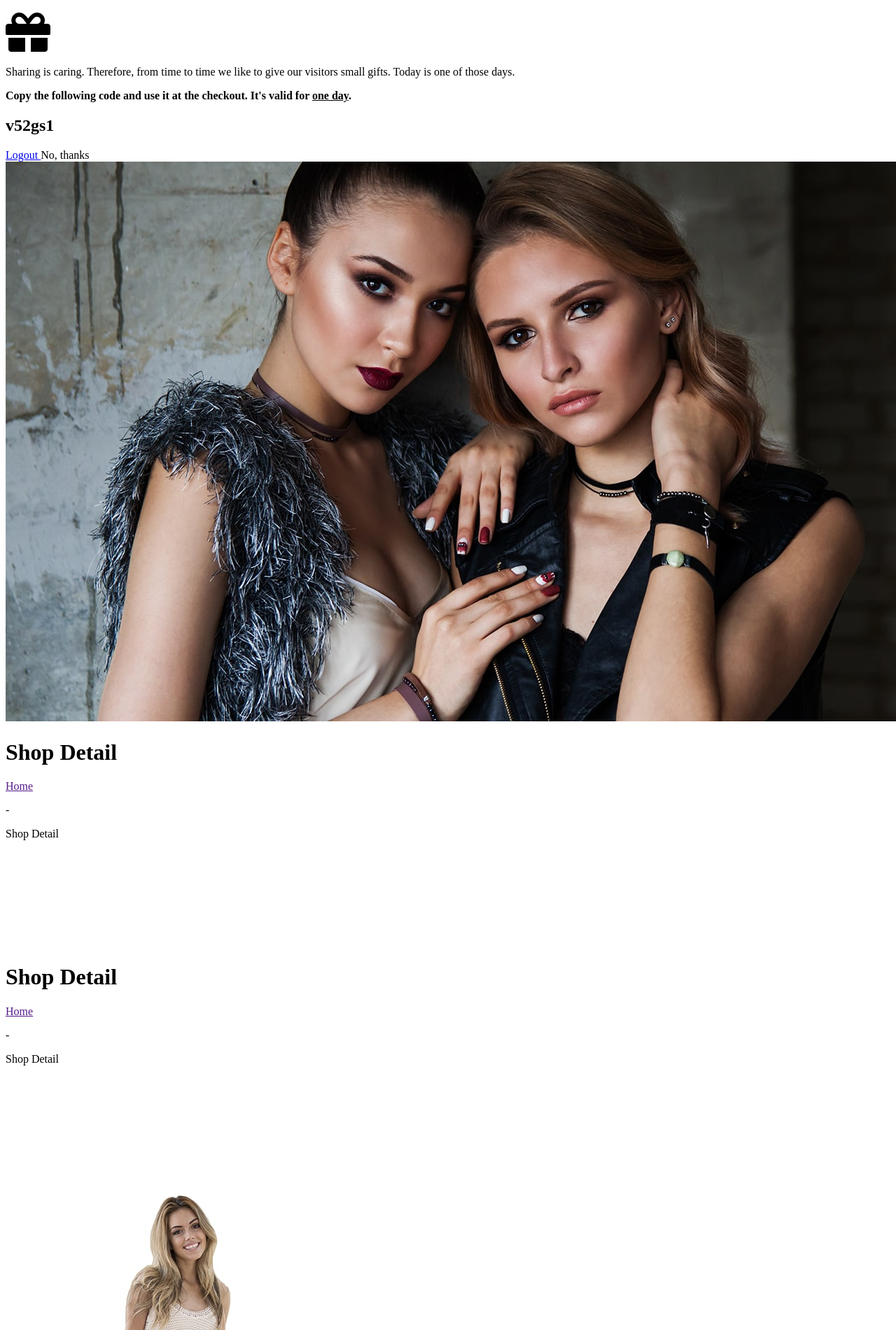
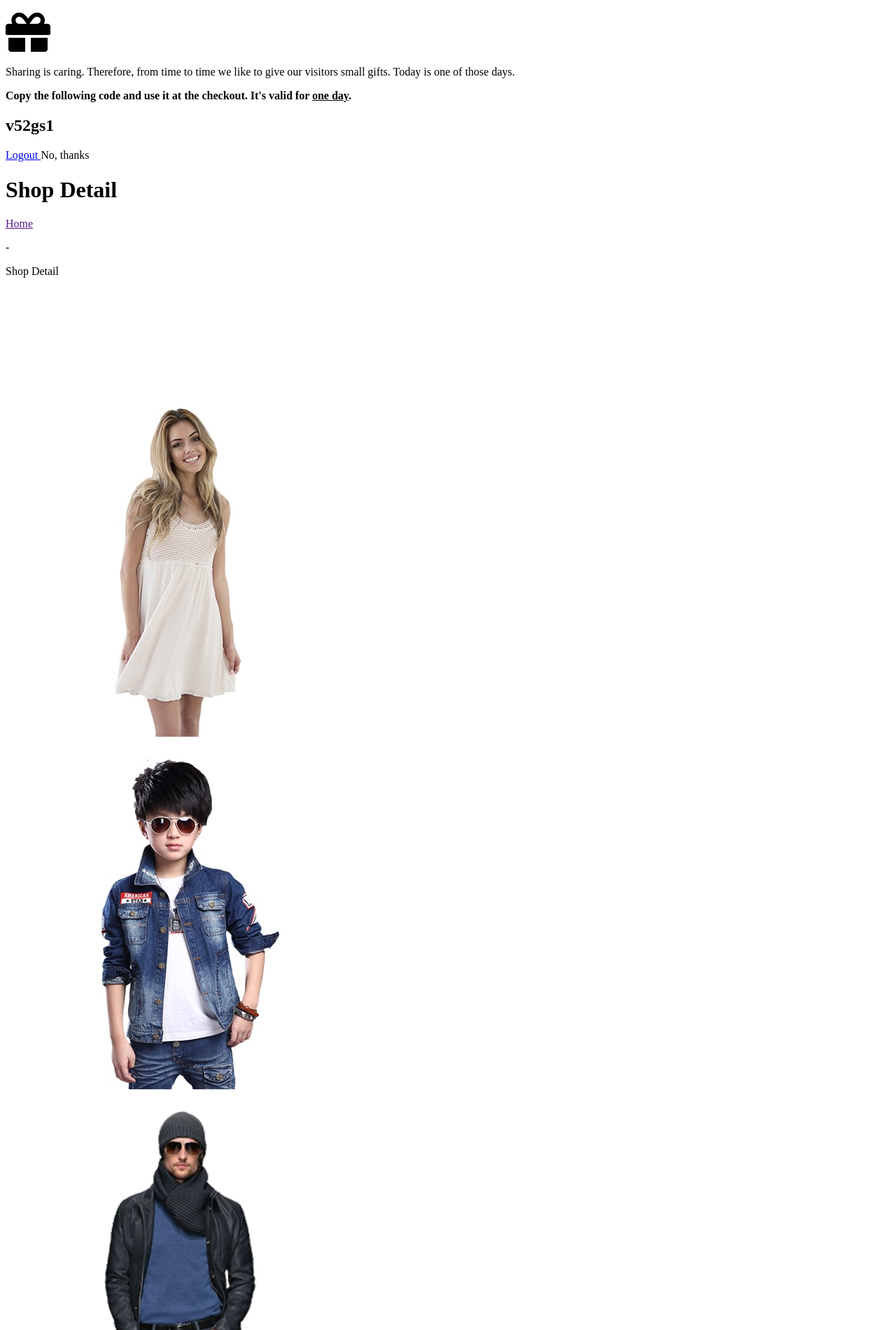
Before and after one commit to sandip2505/eCommerce, a PHP site: the page made by application/views/detail.php in a window 1280 px wide; the page is wider, and only the part inside the window is pictured. Shown: the part 1482-3383 px from the top of that part at 70% size. Run offline with PHP 8.4, Linux system fonts and the light colour scheme; the template is opened without the code that fills it, so the values that code supplies are empty; some libraries are stand-ins or nearby versions.

Commit message:
add some thing

```diff
--- a/application/views/cart.php
+++ b/application/views/cart.php
@@ -13,7 +13,7 @@
         <div class="d-flex flex-column align-items-center justify-content-center" style="min-height: 300px">
             <h1 class="font-weight-semi-bold text-uppercase mb-3">Shopping Cart</h1>
             <div class="d-inline-flex">
-                <p class="m-0"><a href="">Home</a></p>
+                <p class="m-0"><a href="<?php route(''); ?>">Home</a></p>
                 <p class="m-0 px-2">-</p>
                 <p class="m-0">Shopping Cart</p>
             </div>
--- a/application/views/checkout.php
+++ b/application/views/checkout.php
@@ -12,7 +12,7 @@
         <div class="d-flex flex-column align-items-center justify-content-center" style="min-height: 300px">
             <h1 class="font-weight-semi-bold text-uppercase mb-3">Checkout</h1>
             <div class="d-inline-flex">
-                <p class="m-0"><a href="">Home</a></p>
+                <p class="m-0"><a href="<?php route(''); ?>">Home</a></p>
                 <p class="m-0 px-2">-</p>
                 <p class="m-0">Checkout</p>
             </div>
--- a/application/views/components/head.php
+++ b/application/views/components/head.php
@@ -20,3 +20,9 @@
 
     <!-- Customized Bootstrap Stylesheet -->
     <?php linkCSS("assets/css/style.css"); ?>
+    <style type="text/css">
+
+        .error{
+            color: red;
+        }
+    </style>
--- a/application/views/contact.php
+++ b/application/views/contact.php
@@ -13,12 +13,14 @@
         <div class="d-flex flex-column align-items-center justify-content-center" style="min-height: 300px">
             <h1 class="font-weight-semi-bold text-uppercase mb-3">Contact Us</h1>
             <div class="d-inline-flex">
-                <p class="m-0"><a href="">Home</a></p>
+                <p class="m-0"><a href="<?php route(''); ?>">Home</a></p>
                 <p class="m-0 px-2">-</p>
                 <p class="m-0">Contact</p>
             </div>
         </div>
     </div>
+
+
 
     <!-- Page Header End -->
     <!-- Contact Start -->
--- a/application/views/detail.php
+++ b/application/views/detail.php
@@ -7,22 +7,8 @@
 
 <body>
    <?php include "components/header.php"; ?>
-    <img class="img-fluid" src="public\assets/img/carousel-1.jpg" alt="Image">
+    <!-- <img class="img-fluid" src="../public\assets/img/carousel-1.jpg" alt="Image"> -->
 
-
-    <!-- Page Header Start -->
-    <div class="container-fluid bg-secondary mb-5">
-        <div class="d-flex flex-column align-items-center justify-content-center" style="min-height: 300px">
-            <h1 class="font-weight-semi-bold text-uppercase mb-3">Shop Detail</h1>
-            <div class="d-inline-flex">
-                <p class="m-0"><a href="">Home</a></p>
-                <p class="m-0 px-2">-</p>
-                <p class="m-0">Shop Detail</p>
-            </div>
-        </div>
-    </div>
-
-    <!-- Page Header End -->
 
       <!-- Page Header Start -->
     <div class="container-fluid bg-secondary mb-5">
@@ -39,22 +25,22 @@
 
 
     <!-- Shop Detail Start -->
-    <div class="container-fluid py-5">
+    <div class="container-fluid py-4">
         <div class="row px-xl-5">
-            <div class="col-lg-5 pb-5">
+            <div class="col-lg-5 pb-4">
                 <div id="product-carousel" class="carousel slide" data-ride="carousel">
                     <div class="carousel-inner border">
                         <div class="carousel-item active">
-                            <img class="w-100 h-100" src="public\assets/img/product-1.jpg" alt="Image">
+                            <img class="w-100 h-100" src="../public\assets/img/product-1.jpg" alt="Image">
                         </div>
                         <div class="carousel-item">
-                            <img class="w-100 h-100" src="img/product-2.jpg" alt="Image">
+                            <img class="w-100 h-100" src="../public\assets/img/product-2.jpg" alt="Image">
                         </div>
                         <div class="carousel-item">
-                            <img class="w-100 h-100" src="img/product-3.jpg" alt="Image">
+                            <img class="w-100 h-100" src="../public\assets/img/product-3.jpg" alt="Image">
                         </div>
                         <div class="carousel-item">
-                            <img class="w-100 h-100" src="img/product-4.jpg" alt="Image">
+                            <img class="w-100 h-100" src="../public\assets/img/product-4.jpg" alt="Image">
                         </div>
                     </div>
                     <a class="carousel-control-prev" href="#product-carousel" data-slide="prev">
@@ -66,7 +52,7 @@
                 </div>
             </div>
 
-            <div class="col-lg-7 pb-5">
+            <div class="col-lg-7 pb-4">
                 <h3 class="font-weight-semi-bold">Colorful Stylish Shirt</h3>
                 <div class="d-flex mb-3">
                     <div class="text-primary mr-2">
@@ -221,7 +207,7 @@
                             <div class="col-md-6">
                                 <h4 class="mb-4">1 review for "Colorful Stylish Shirt"</h4>
                                 <div class="media mb-4">
-                                    <img src="img/user.jpg" alt="Image" class="img-fluid mr-3 mt-1" style="width: 45px;">
+                                    <img src="../public\assets/img/user.jpg" alt="Image" class="img-fluid mr-3 mt-1" style="width: 45px;">
                                     <div class="media-body">
                                         <h6>John Doe<small> - <i>01 Jan 2045</i></small></h6>
                                         <div class="text-primary mb-2">
@@ -285,7 +271,7 @@
                 <div class="owl-carousel related-carousel">
                     <div class="card product-item border-0">
                         <div class="card-header product-img position-relative overflow-hidden bg-transparent border p-0">
-                            <img class="img-fluid w-100" src="img/product-1.jpg" alt="">
+                            <img class="img-fluid w-100" src="../public\assets/img/product-1.jpg" alt="">
                         </div>
                         <div class="card-body border-left border-right text-center p-0 pt-4 pb-3">
                             <h6 class="text-truncate mb-3">Colorful Stylish Shirt</h6>
@@ -300,7 +286,7 @@
                     </div>
                     <div class="card product-item border-0">
                         <div class="card-header product-img position-relative overflow-hidden bg-transparent border p-0">
-                            <img class="img-fluid w-100" src="img/product-2.jpg" alt="">
+                            <img class="img-fluid w-100" src="../public\assets/img/product-2.jpg" alt="">
                         </div>
                         <div class="card-body border-left border-right text-center p-0 pt-4 pb-3">
                             <h6 class="text-truncate mb-3">Colorful Stylish Shirt</h6>
@@ -315,7 +301,7 @@
                     </div>
                     <div class="card product-item border-0">
                         <div class="card-header product-img position-relative overflow-hidden bg-transparent border p-0">
-                            <img class="img-fluid w-100" src="img/product-3.jpg" alt="">
+                            <img class="img-fluid w-100" src="../public\assets/img/product-3.jpg" alt="">
                         </div>
                         <div class="card-body border-left border-right text-center p-0 pt-4 pb-3">
                             <h6 class="text-truncate mb-3">Colorful Stylish Shirt</h6>
@@ -330,7 +316,7 @@
                     </div>
                     <div class="card product-item border-0">
                         <div class="card-header product-img position-relative overflow-hidden bg-transparent border p-0">
-                            <img class="img-fluid w-100" src="img/product-4.jpg" alt="">
+                            <img class="img-fluid w-100" src="../public\assets/img/product-4.jpg" alt="">
                         </div>
                         <div class="card-body border-left border-right text-center p-0 pt-4 pb-3">
                             <h6 class="text-truncate mb-3">Colorful Stylish Shirt</h6>
@@ -345,7 +331,7 @@
                     </div>
                     <div class="card product-item border-0">
                         <div class="card-header product-img position-relative overflow-hidden bg-transparent border p-0">
-                            <img class="img-fluid w-100" src="img/product-5.jpg" alt="">
+                            <img class="img-fluid w-100" src="../public\assets/img/product-5.jpg" alt="">
                         </div>
                         <div class="card-body border-left border-right text-center p-0 pt-4 pb-3">
                             <h6 class="text-truncate mb-3">Colorful Stylish Shirt</h6>
--- a/application/views/index.php
+++ b/application/views/index.php
@@ -157,7 +157,7 @@
                         </div>
                         <div class="card-footer d-flex justify-content-between bg-light border">
                             <a href="" class="btn btn-sm text-dark p-0"><i class="fas fa-eye text-primary mr-1"></i>View Detail</a>
-                            <a href="" class="btn btn-sm text-dark p-0"><i class="fas fa-shopping-cart text-primary mr-1"></i>Add To Cart</a>
+                            <a href="<?php route('accountController/cart'); ?>" class="btn btn-sm text-dark p-0"><i class="fas fa-shopping-cart text-primary mr-1"></i>Add To Cart</a>
                         </div>
                     </div>
                 </div>
--- a/application/views/shop.php
+++ b/application/views/shop.php
@@ -15,9 +15,9 @@
         <div class="d-flex flex-column align-items-center justify-content-center" style="min-height: 300px">
             <h1 class="font-weight-semi-bold text-uppercase mb-3">Our Shop</h1>
             <div class="d-inline-flex">
-                <p class="m-0"><a href="">Home</a></p>
+                <p class="m-0"><a href="<?php route(''); ?>">Home</a></p>
                 <p class="m-0 px-2">-</p>
-                <p class="m-0">Shop</p>
+                <p class="m-0"><a href="<?php route('accountController/shop'); ?>">Shop</a></p>
             </div>
         </div>
     </div>
@@ -55,7 +55,7 @@
                             </div>
                             <div class="card-footer d-flex justify-content-between bg-light border">
                                 <a href="" class="btn btn-sm text-dark p-0"><i class="fas fa-eye text-primary mr-1"></i>View Detail</a>
-                                <a href="" class="btn btn-sm text-dark p-0"><i class="fas fa-shopping-cart text-primary mr-1"></i>Add To Cart</a>
+                                <a href="<?php route('accountController/cart'); ?>" class="btn btn-sm text-dark p-0"><i class="fas fa-shopping-cart text-primary mr-1"></i>Add To Cart</a>
                             </div>
                         </div>
                     </div>
```
Also changed, not shown: application/views/try.php (deleted, +0 -66 lines).
